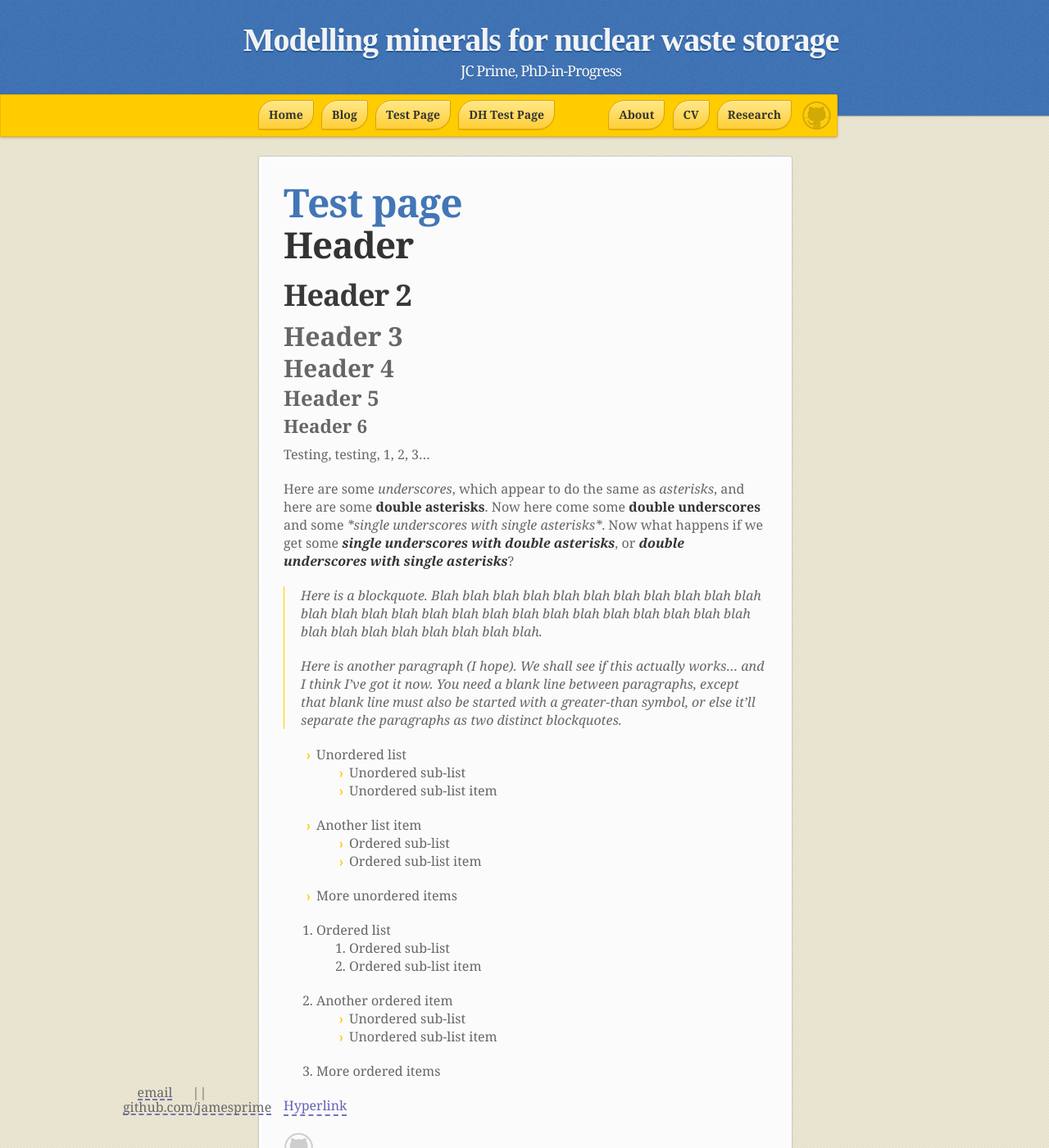
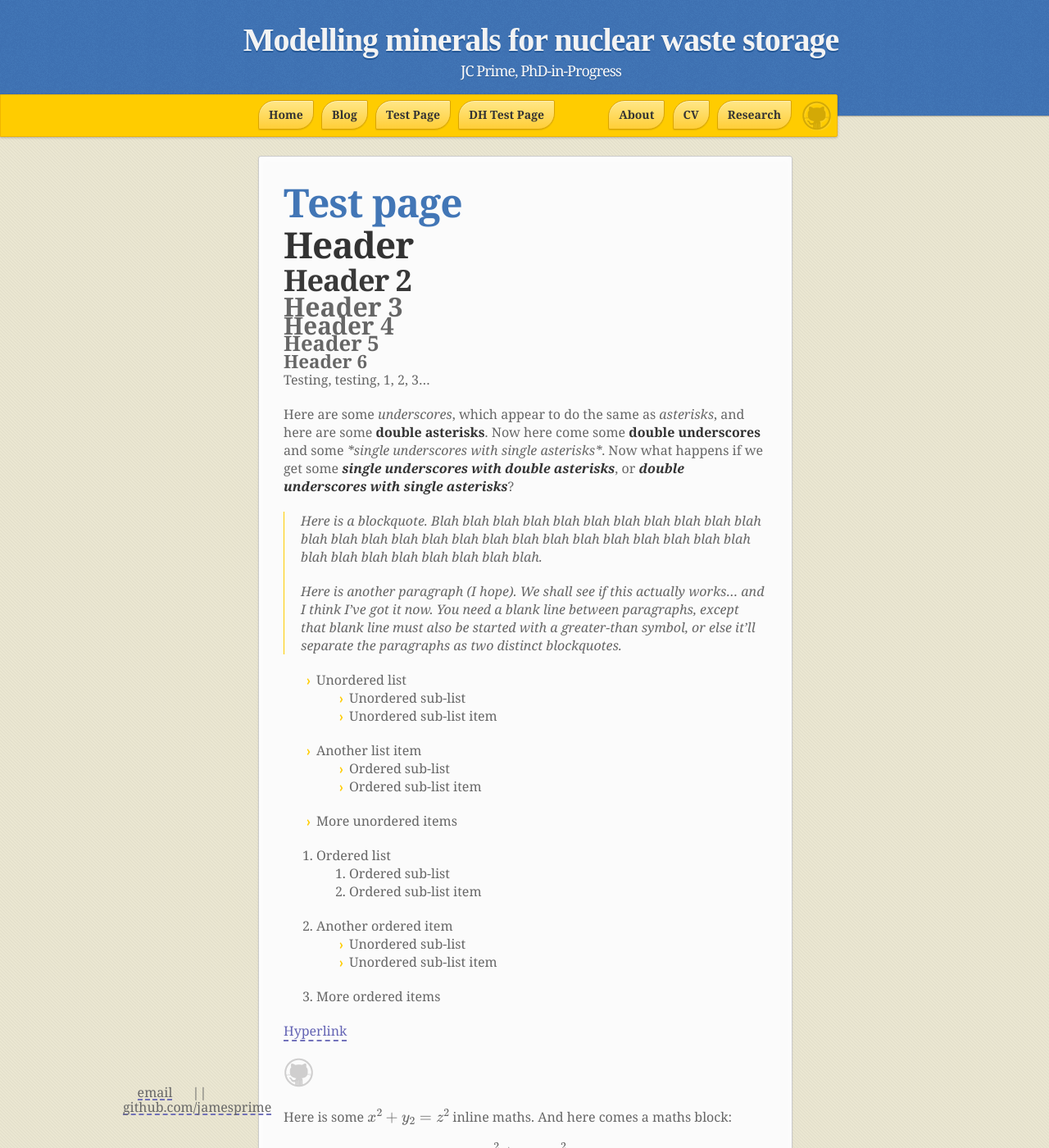
Before and after one commit to jamesprime/jamesprime.github.io, a Jekyll site: the page built from _pages/test/index.md, in a window 1280 px wide and 1400 px high. Shown: the whole window at 82% size. Built offline with Jekyll 4.4.1, drawn with Linux system fonts in a browser that asks for light colours; nearby versions of some CDN libraries; some web fonts are replaced; formulas are drawn with MathJax 3.

Commit message:
Updated /_sass/jamesprime.scss
Changed h2-6 margin:.5em 0 to 0, as a further test

```diff
--- a/_sass/jamesprime.scss
+++ b/_sass/jamesprime.scss
@@ -60,8 +60,7 @@
     color: #393939;
     font-weight: bold;
     letter-spacing: -1px;
-    margin: .5em 0;
-
+    margin: 0;
 }
 
 h3 {
@@ -69,22 +68,22 @@
     font-size: 2em; // Originally 18px; default is 1.17em
     line-height: 24px;
     font-weight: bold;
-    margin: .5em 0; // Originally 10px 0 8px
+    margin: 0; // Originally 10px 0 8px
 }
 
 h4 {
     font-size: 1.85em; // Default is 1em
-    margin: .5em 0;
+    margin: 0;
 }
 
 h5 {
     font-size: 1.6em; // Default is .83em
-    margin: .5em 0;
+    margin: 0;
 }
 
 h6 {
     font-size: 1.4em; // Default is .67em
-    margin: .5em 0;
+    margin: 0;
 }
 
 h3,
```
